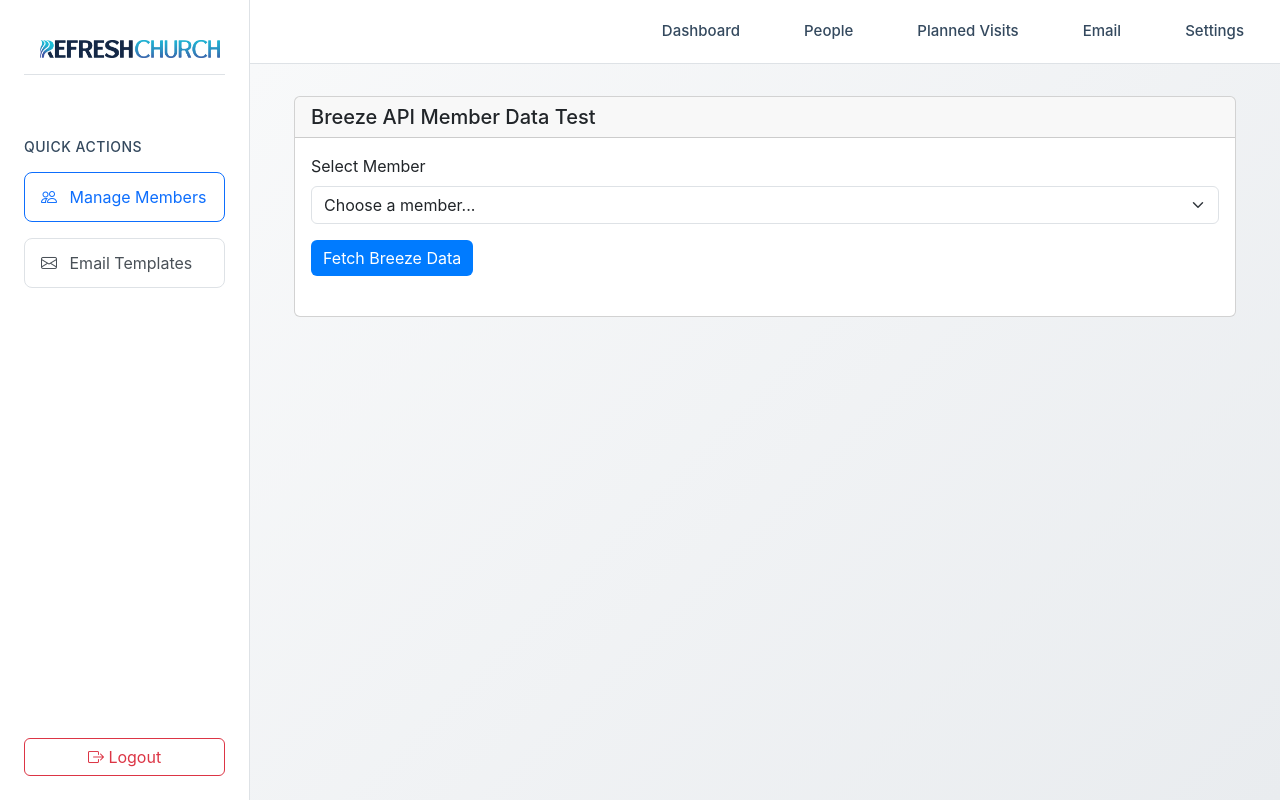
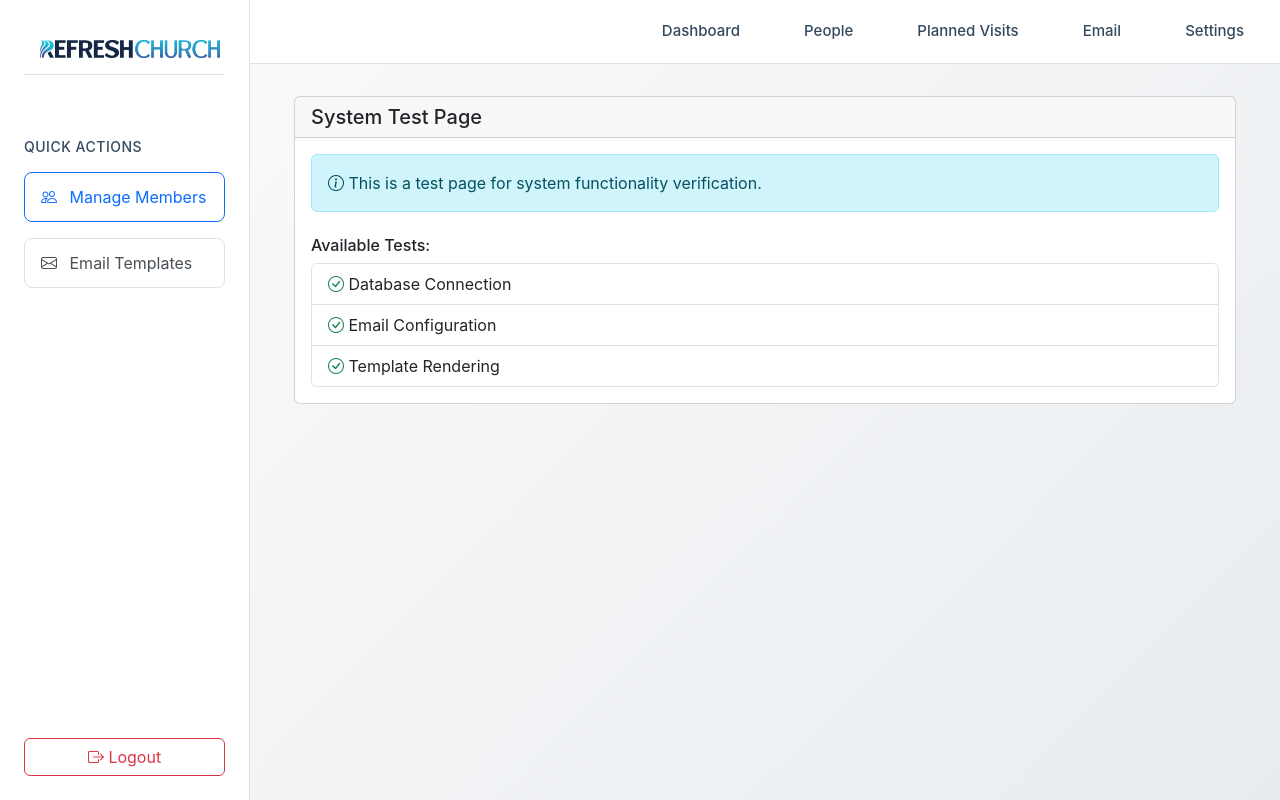
Before and after one commit to drtonylove1963/refresh-backoffice, a Flask app: page /admin/test in a window 1280 px wide. Run offline with Flask 3, Linux system fonts and the light colour scheme; the visitor is signed in with stand-in values (Sample User, id 1); some libraries are stand-ins or nearby versions.

Commit message:
Agent query: Can you access the test page at /admin/test and see the system verification sections (Database Connection, Email Configuration, Template Rendering)?
Simplify admin test page to verify system functionality; remove Breeze API member data integration.

Screenshot: https://storage.googleapis.com/screenshot-production-us-central1/cea527be-22d4-43ed-b39d-49b85c5de628/244e9fb5-5fbd-4781-bd38-df01d174fddd.jpg

```diff
--- a/routes/admin_routes.py
+++ b/routes/admin_routes.py
@@ -163,18 +163,13 @@ def preview_template():
         return jsonify({'error': str(e)}), 400
 
 @admin_bp.route('/test')
-@admin_bp.route('/test/')
 @login_required
 def test_page():
-    """Test page to display Breeze API member data"""
-    logger = logging.getLogger(__name__)
+    """Simple test page for system verification"""
     try:
-        logger.info("Loading test page with member data")
-        members = Member.query.filter_by(is_active=True).order_by(Member.first_name).all()
-        if not members:
-            logger.warning("No active members found in database")
-            flash('No active members found. Please add some members first.', 'warning')
-        return render_template('admin/test.html', members=members)
+        logger = logging.getLogger(__name__)
+        logger.info("Loading system test page")
+        return render_template('admin/test.html')
     except Exception as e:
         logger.error(f"Error loading test page: {str(e)}", exc_info=True)
         flash('Error loading test page. Please check the logs for details.', 'danger')
--- a/templates/admin/test.html
+++ b/templates/admin/test.html
@@ -42,42 +42,29 @@
                     <div class="col-12">
                         <div class="card">
                             <div class="card-header">
-                                <h5 class="card-title mb-0">Breeze API Member Data Test</h5>
+                                <h5 class="card-title mb-0">System Test Page</h5>
                             </div>
                             <div class="card-body">
-                                <form id="memberForm" class="mb-4">
-                                    <div class="mb-3">
-                                        <label for="memberSelect" class="form-label">Select Member</label>
-                                        <select class="form-select" id="memberSelect" required>
-                                            <option value="">Choose a member...</option>
-                                            {% for member in members %}
-                                            <option value="{{ member.breeze_id }}">{{ member.full_name }}</option>
-                                            {% endfor %}
-                                        </select>
-                                    </div>
-                                    <button type="submit" class="btn btn-primary">
-                                        Fetch Breeze Data
-                                    </button>
-                                </form>
+                                <div class="alert alert-info">
+                                    <i class="bi bi-info-circle"></i>
+                                    This is a test page for system functionality verification.
+                                </div>
 
-                                <div id="apiResponse" class="d-none">
-                                    <h6>API Response:</h6>
-                                    <div class="api-response p-3">
-                                        <h6>API Response Fields:</h6>
-                                        <div class="table-responsive">
-                                            <table class="table table-sm table-hover" id="apiFieldsTable">
-                                                <thead>
-                                                    <tr>
-                                                        <th>Field Name</th>
-                                                        <th>Value</th>
-                                                    </tr>
-                                                </thead>
-                                                <tbody id="responseData">
-                                                </tbody>
-                                            </table>
-                                        </div>
-                                    </div>
-                                </div>
+                                <h6 class="mt-4">Available Tests:</h6>
+                                <ul class="list-group">
+                                    <li class="list-group-item">
+                                        <i class="bi bi-check-circle text-success"></i>
+                                        Database Connection
+                                    </li>
+                                    <li class="list-group-item">
+                                        <i class="bi bi-check-circle text-success"></i>
+                                        Email Configuration
+                                    </li>
+                                    <li class="list-group-item">
+                                        <i class="bi bi-check-circle text-success"></i>
+                                        Template Rendering
+                                    </li>
+                                </ul>
                             </div>
                         </div>
                     </div>
```
